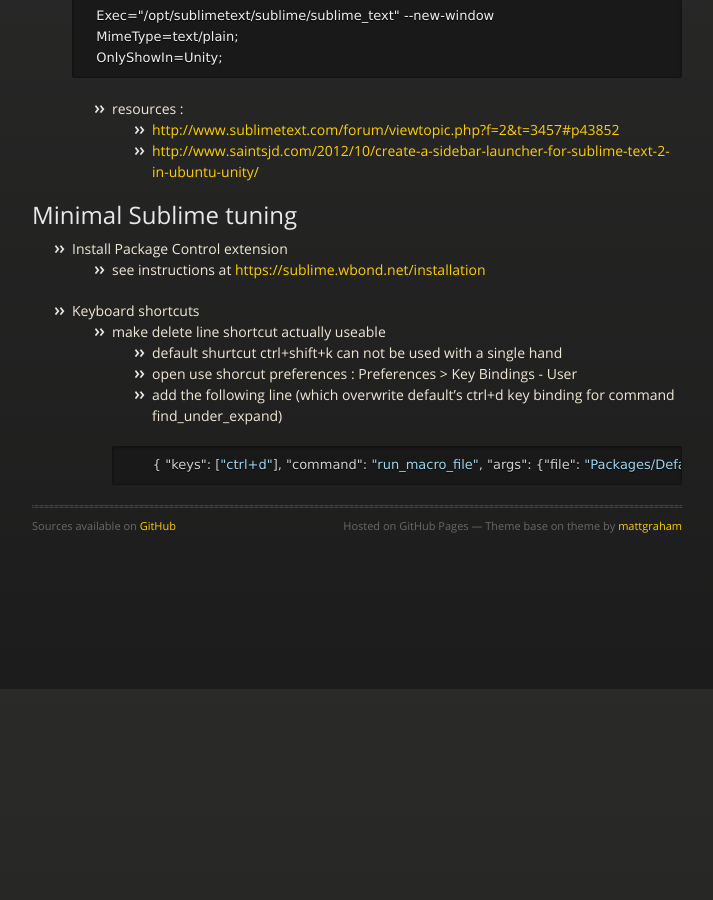
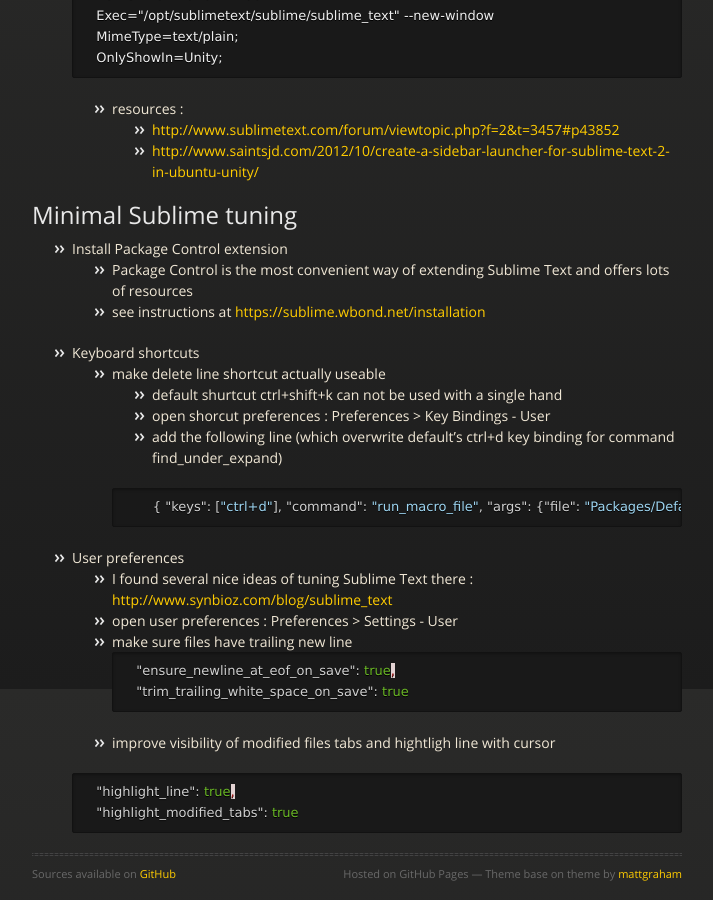
Before and after one commit to lesaint/lesaint.github.io, a Jekyll site: the page built from _posts/2014-01-08-installing_sublime_for_my_use.md, in a window 1280 px wide and 900 px high, scrolled down 1111 px. Shown: the whole window, without its empty margins (283-996 px from the left). Built offline with Jekyll 4.4.1, drawn with Linux system fonts in a browser that asks for light colours; nearby versions of some CDN libraries; Markdown is read by kramdown in place of the engine named in the settings.

Commit message:
added user preferences to post 2014-01-08-installing_sublime_for_my_use

````diff
--- a/_posts/2014-01-08-installing_sublime_for_my_use.md
+++ b/_posts/2014-01-08-installing_sublime_for_my_use.md
@@ -67,13 +67,30 @@
 ----------------------
 
 * Install Package Control extension
+    - Package Control is the most convenient way of extending Sublime Text and offers lots of resources
     - see instructions at [https://sublime.wbond.net/installation](https://sublime.wbond.net/installation)
 * Keyboard shortcuts
     - make delete line shortcut actually useable
         + default shurtcut ctrl+shift+k can not be used with a single hand
-        + open use shorcut preferences : Preferences > Key Bindings - User
+        + open shorcut preferences : Preferences > Key Bindings - User
         + add the following line (which overwrite default's ctrl+d key binding for command find_under_expand)
 
         ```json
             { "keys": ["ctrl+d"], "command": "run_macro_file", "args": {"file": "Packages/Default/Delete Line.sublime-macro"} }
         ```
+
+* User preferences
+    - I found several nice ideas of tuning Sublime Text there : [http://www.synbioz.com/blog/sublime_text](http://www.synbioz.com/blog/sublime_text)
+    - open user preferences : Preferences > Settings - User
+    - make sure files have trailing new line
+    ```json
+    "ensure_newline_at_eof_on_save": true,
+    "trim_trailing_white_space_on_save": true
+    ```
+
+    - improve visibility of modified files tabs and hightligh line with cursor
+
+    ```json
+    "highlight_line": true,
+    "highlight_modified_tabs": true
+    ```
````
